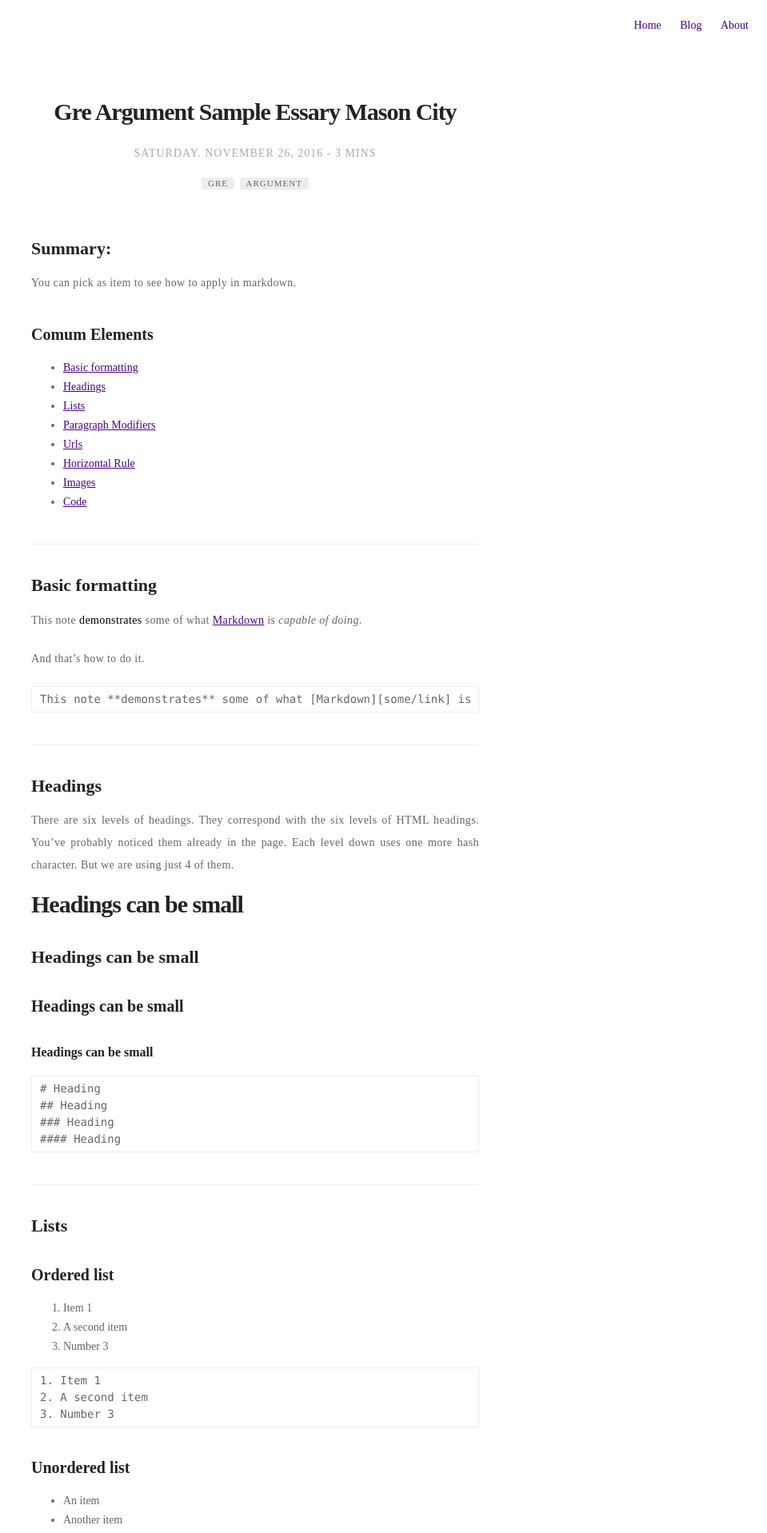
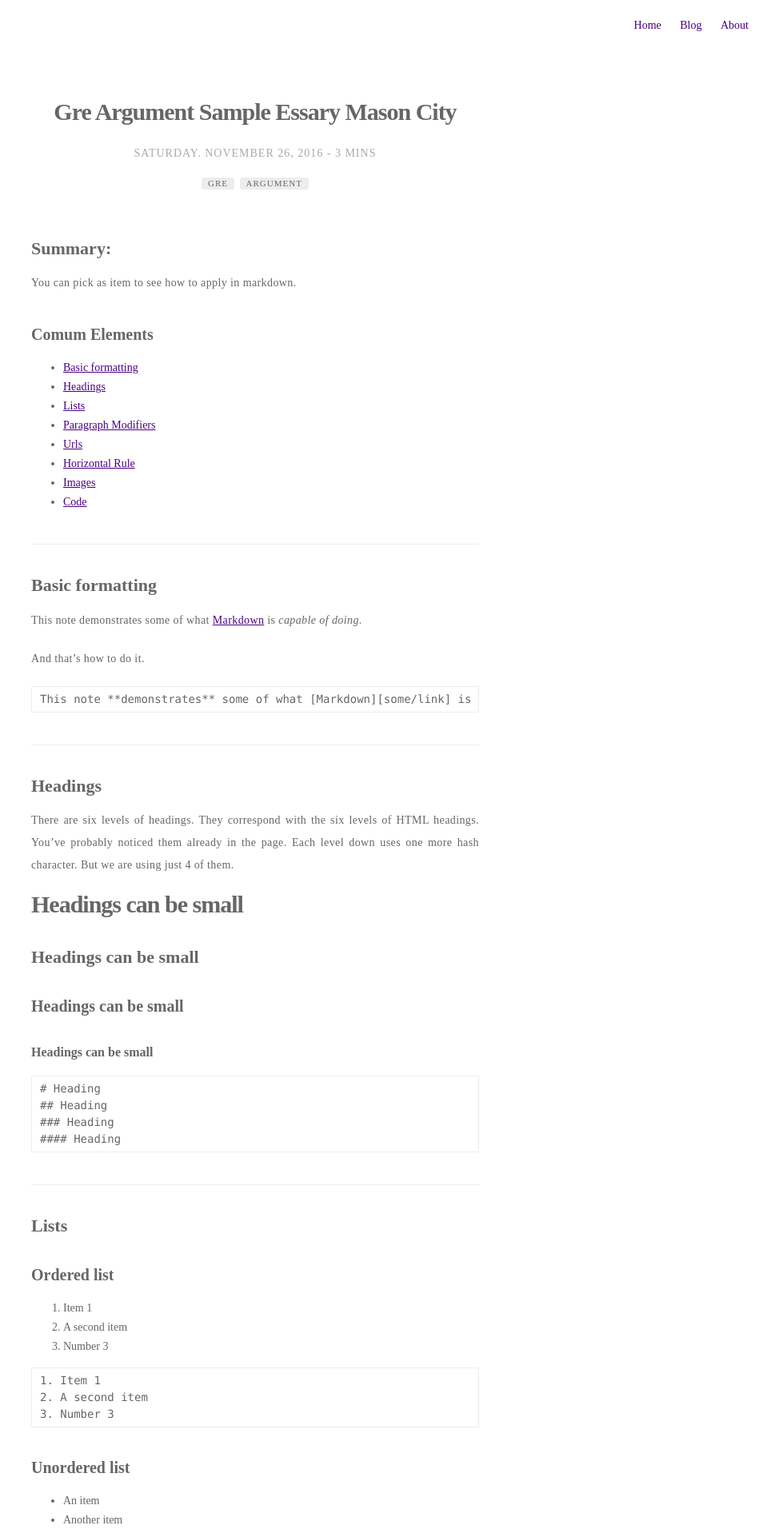
Before and after one commit to flutar/flutar.github.io, a Jekyll site: the page built from _posts/2016-11-26-gre-argument-sample-mason.markdown, in a window 1280 px wide. Shown: the top 1917 px of the page at 80% size, without its empty margins (321-1280 px from the left). Built offline with Jekyll 4.4.1, drawn with Linux system fonts in a browser that asks for light colours.

Commit message:
updated style sheet

```diff
--- a/_sass/base/general.sass
+++ b/_sass/base/general.sass
@@ -14,11 +14,12 @@ h1, h2, h3, h4
 	color: $beta
 	-webkit-font-smoothing: antialiased
 	text-rendering: optimizeLegibility
+	color: $alpha
+
 
 h1
 	font-size: 3rem
 	letter-spacing: -1px
-	color: $beta
 	font-weight: 700
 
 h2
@@ -47,7 +48,8 @@ p
 
 strong
 	font-weight: 400
-	color: #000
+	color: $alpha
+
 
 ul,
 ol
@@ -83,6 +85,7 @@ figcaption
 blockquote
 	padding-left: 10px
 	border-left: 3px solid #eee
+	text-align:justify
 
 hr
 	border: none
```
